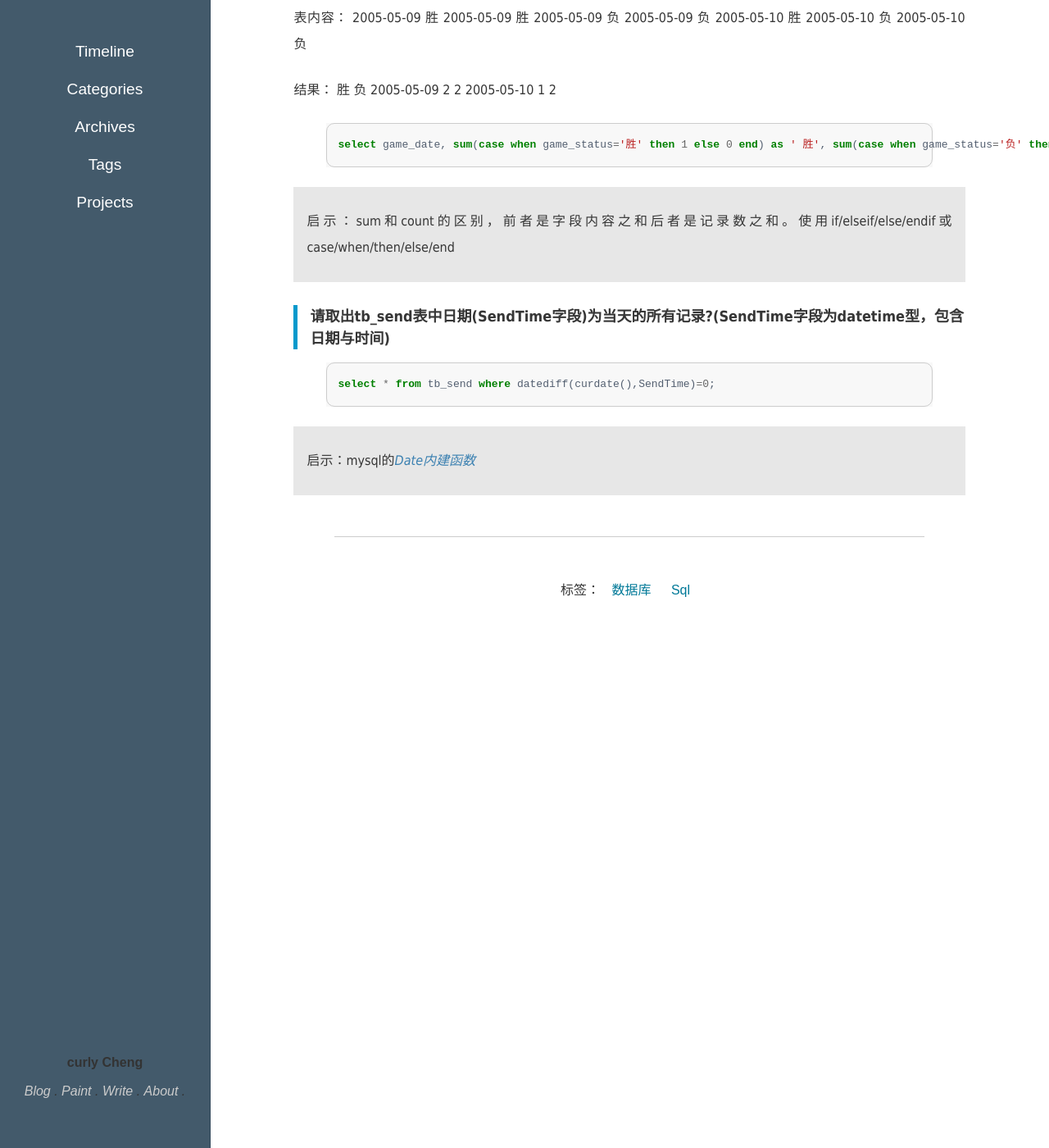
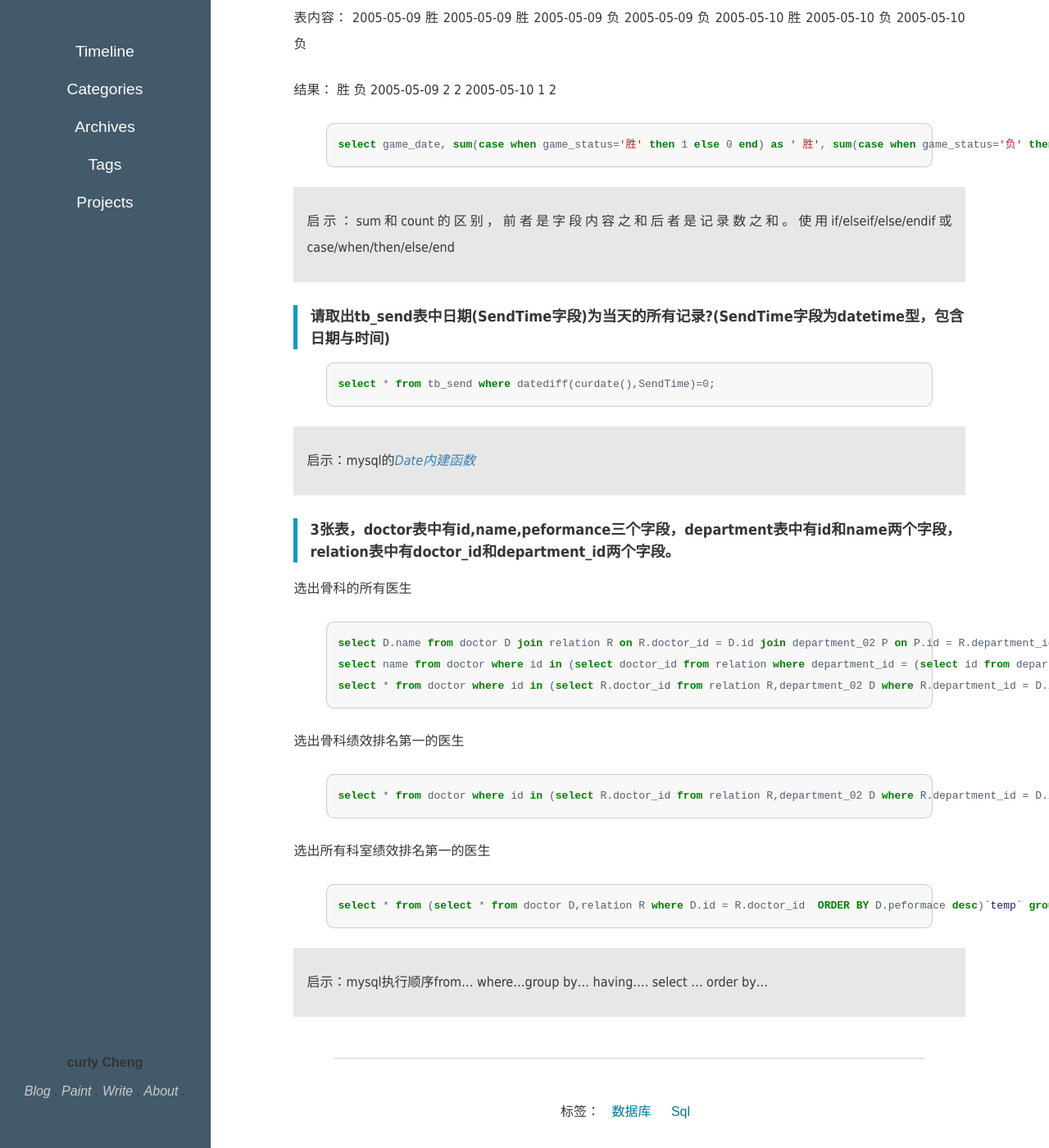
Before and after one commit to curlyCheng/curlycheng.github.io, a Jekyll site: the page built from _posts/2015-10-30-mysql-base-use.md, in a window 1280 px wide and 1400 px high, scrolled down 337 px. Shown: the whole window at 82% size. Built offline with Jekyll 4.4.1, drawn with Linux system fonts in a browser that asks for light colours.

Commit message:
modified two posts

```diff
--- a/_posts/2015-10-30-mysql-base-use.md
+++ b/_posts/2015-10-30-mysql-base-use.md
@@ -36,3 +36,22 @@ select * from tb_send where datediff(curdate(),SendTime)=0;
 {% endhighlight %}
 
 > 启示：mysql的[Date内建函数](http://www.w3school.com.cn/sql/sql_dates.asp)
+
+#### 3张表，doctor表中有id,name,peformance三个字段，department表中有id和name两个字段，relation表中有doctor_id和department_id两个字段。
+
+选出骨科的所有医生
+{% highlight sql %}
+select D.name from doctor D join relation R on R.doctor_id = D.id join department_02 P on P.id = R.department_id where P.name = '骨科';
+select name from doctor where id in (select doctor_id from relation where department_id = (select id from department_02 where name = '骨科'));
+select * from doctor where id in (select R.doctor_id from relation R,department_02 D where R.department_id = D.id and D.name='骨科');
+{% endhighlight %}
+选出骨科绩效排名第一的医生
+{% highlight sql %}
+select * from doctor where id in (select R.doctor_id from relation R,department_02 D where R.department_id = D.id and D.name='骨科') order by peformace desc limit 1;
+{% endhighlight %}
+选出所有科室绩效排名第一的医生
+{% highlight sql %}
+select * from (select * from doctor D,relation R where D.id = R.doctor_id  ORDER BY D.peformace desc)`temp` group by department_id;
+{% endhighlight %}
+
+> 启示：mysql执行顺序from... where...group by... having.... select ... order by...
```
Also changed, not shown: _posts/2015-10-28-ubuntu-install-and-config.md (+1 -1 lines).
